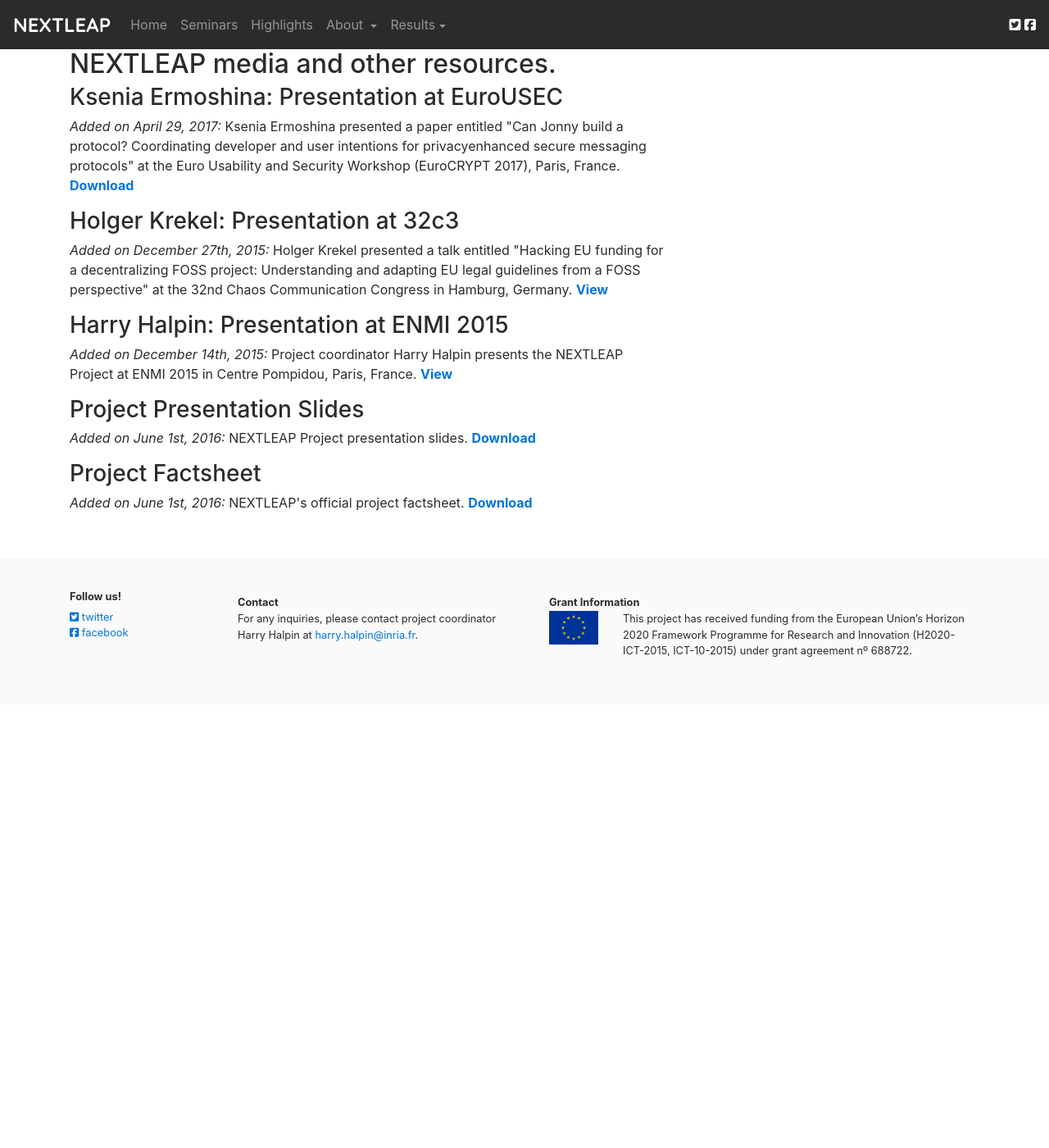
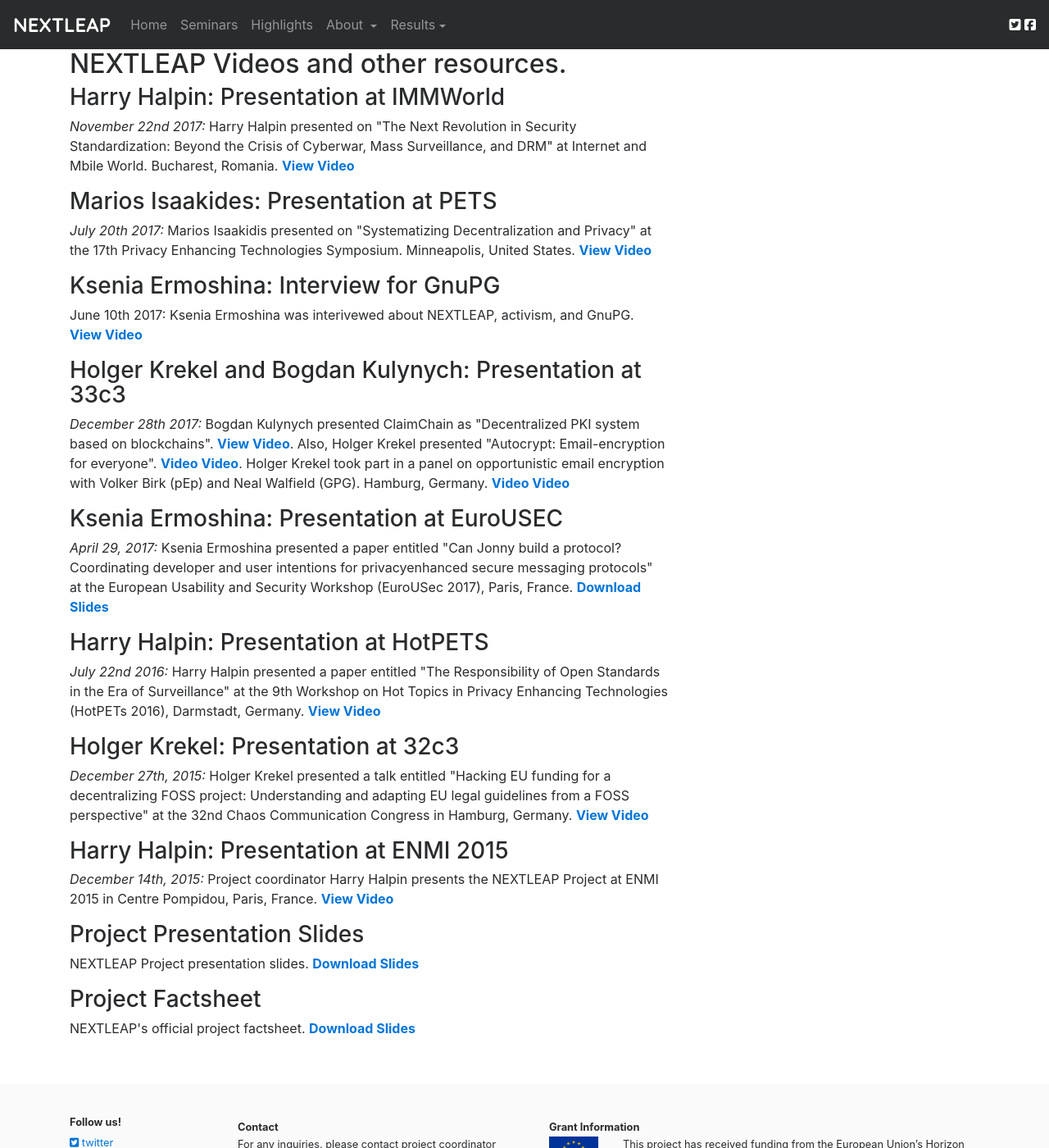
Before and after one commit to nextleap-project/nextleap-website, a Jekyll site: the page built from resources.html, in a window 1280 px wide and 1400 px high. Shown: the whole window at 82% size. Built offline with Jekyll 4.4.1, drawn with Linux system fonts in a browser that asks for light colours; nearby versions of some CDN libraries.

Commit message:
added videos

```diff
--- a/resources.html
+++ b/resources.html
@@ -6,20 +6,36 @@
 <div class="row rawpage">
 	<div class="col col-md-8">
 
-<h2>NEXTLEAP media and other resources.</h2>
+<h2>NEXTLEAP Videos and other resources.</h2>
+
+<h3>Harry Halpin: Presentation at IMMWorld</h3>
+<p><em>November 22nd 2017:</em> Harry Halpin presented on "The Next Revolution in Security Standardization: Beyond the Crisis of Cyberwar, Mass Surveillance, and DRM" at Internet and Mbile World. Bucharest, Romania. <strong><a href="https://www.youtube.com/watch?v=FFP_vhCQzk4">View Video</a></strong>
+
+<h3>Marios Isaakides: Presentation at PETS</h3>
+<p><em>July 20th 2017:</em> Marios Isaakidis presented on "Systematizing Decentralization and Privacy" at the 17th Privacy Enhancing Technologies Symposium. Minneapolis, United States. <strong><a href="https://www.youtube.com/watch?v=Feeu-YMssbI&index=38&list=PLWSQygNuIsPf349Bl-ls2T3EelyJA9DS5">View Video</a></strong>
+
+  <h3>Ksenia Ermoshina: Interview for GnuPG</h3>
+  <p>June 10th 2017:</em> Ksenia Ermoshina was interivewed about NEXTLEAP, activism, and GnuPG. <strong><a href="https://www.youtube.com/watch?v=Qqg3_a72aEw">View Video</a></strong>
+
+<h3>Holger Krekel and Bogdan Kulynych: Presentation at 33c3</h3>
+<p><em>December 28th 2017:</em> Bogdan Kulynych presented ClaimChain as "Decentralized PKI system based on blockchains".  <strong><a href="https://net2o.de/33c3/bc-pki.webm">View Video</a></strong>. Also, Holger Krekel presented "Autocrypt: Email-encryption for everyone". <strong><a href="https://net2o.de/33c3/autocrypt.webm">Video Video</a></strong>. Holger Krekel took part in a panel on opportunistic email encryption  with Volker Birk (pEp) and Neal Walfield (GPG). Hamburg, Germany.  <strong><a href="https://net2o.de/33c3/panel.webm">Video Video</a></strong>
 
 <h3>Ksenia Ermoshina: Presentation at EuroUSEC</h3>
-<p><em>Added on April 29, 2017:</em> Ksenia Ermoshina presented a paper entitled "Can Jonny build a protocol? Coordinating developer and user intentions for privacyenhanced secure messaging protocols" at the Euro Usability and Security Workshop (EuroCRYPT 2017), Paris, France. <strong><a href="res/Ermoshina_EuroUSEC_final.pdf">Download</a></strong>
+<p><em>April 29, 2017:</em> Ksenia Ermoshina presented a paper entitled "Can Jonny build a protocol? Coordinating developer and user intentions for privacyenhanced secure messaging protocols" at the European Usability and Security Workshop (EuroUSec 2017), Paris, France. <strong><a href="res/Ermoshina_EuroUSEC_final.pdf">Download Slides</a></strong>
+
+  <h3>Harry Halpin: Presentation at HotPETS</h3>
+  <p><em>July 22nd 2016:</em> Harry Halpin presented a paper entitled "The Responsibility of Open Standards in the Era of Surveillance" at the 9th Workshop on Hot Topics in Privacy Enhancing Technologies (HotPETs 2016), Darmstadt, Germany. <strong><a href="https://www.youtube.com/watch?v=78CYq5z2ZNo">View Video</a></strong>
+
 <h3>Holger Krekel: Presentation at 32c3</h3>
-<p><em>Added on December 27th, 2015:</em> Holger Krekel presented a talk entitled "Hacking EU funding for a decentralizing FOSS project: Understanding and adapting EU legal guidelines from a FOSS perspective" at the 32nd Chaos Communication Congress in Hamburg, Germany. <strong><a href="https://media.ccc.de/v/32c3-7300-hacking_eu_funding_for_a_decentralizing_foss_project">View</a></strong>
+<p><em>December 27th, 2015:</em> Holger Krekel presented a talk entitled "Hacking EU funding for a decentralizing FOSS project: Understanding and adapting EU legal guidelines from a FOSS perspective" at the 32nd Chaos Communication Congress in Hamburg, Germany. <strong><a href="https://media.ccc.de/v/32c3-7300-hacking_eu_funding_for_a_decentralizing_foss_project">View Video</a></strong>
 
 <h3>Harry Halpin: Presentation at ENMI 2015</h3>
-<p><em>Added on December 14th, 2015:</em> Project coordinator Harry Halpin presents the NEXTLEAP Project at ENMI 2015 in Centre Pompidou, Paris, France. <strong><a href="https://media.iri.centrepompidou.fr/video/enmi/2015/enmi_2015_session_2_480p_2015-12-14.mp4">View</a></strong>
+<p><em>December 14th, 2015:</em> Project coordinator Harry Halpin presents the NEXTLEAP Project at ENMI 2015 in Centre Pompidou, Paris, France. <strong><a href="https://media.iri.centrepompidou.fr/video/enmi/2015/enmi_2015_session_2_480p_2015-12-14.mp4">View Video</a></strong>
 
 <h3>Project Presentation Slides</h3>
-<p><em>Added on June 1st, 2016:</em> NEXTLEAP Project presentation slides. <strong><a href="res/slides.pdf">Download</a></strong>
+<p>NEXTLEAP Project presentation slides. <strong><a href="res/slides.pdf">Download Slides</a></strong>
 
 <h3>Project Factsheet</h3>
-<p><em>Added on June 1st, 2016:</em> NEXTLEAP's official project factsheet. <strong><a href="res/factsheet.pdf">Download</a></strong>
+<p>NEXTLEAP's official project factsheet. <strong><a href="res/factsheet.pdf">Download Slides</a></strong>
 </div>
 </div>
```
